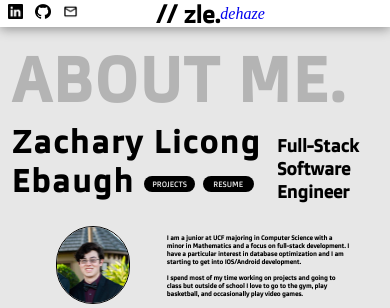
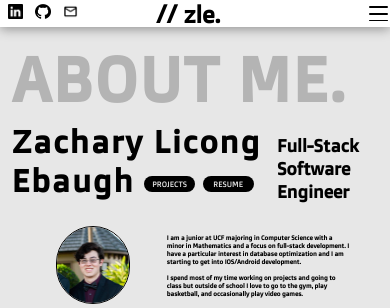
Before and after one commit to ZacharyEbaugh/portfolioWebpage, a PHP site: page / in a window 390 px wide. Shown: the top 308 px of the page. Run offline with PHP 8.4, Linux system fonts and the light colour scheme.

Commit message:
Hamburger button no functionality

```diff
--- a/index.css
+++ b/index.css
@@ -138,12 +138,41 @@ body {
     font-size: 4.5vw;
 }
 
+.hamburger-menu {
+    display: flex;
+    flex-flow: column wrap;
+    justify-content: space-between;
+    height: 4.21vw;
+    width: 5vw;
+    margin-left: 38%;
+    cursor: pointer;
+}
+
+.hamburger-menu .bar {
+    height: 0.5vw;
+    background: black;
+    border-radius: 2vw;
+    margin: 0.1vw 0vw;
+    transform-origin: left;
+    transition: all 0.4s;
+}
+
+.hamburger-menu:hover .top {
+    transform: rotate(45deg);
+}
+
+.hamburger-menu:hover .middle {
+    opacity: 0;
+}
+
+.hamburger-menu:hover .bottom {
+    transform: rotate(-45deg);
+}
+
 
 /* ========== About Me(Scroll Down) ==========*/
 
 .aboutMeDescription {
-    /* margin-top: 10%; */
-    /* background-color: white; */
     height: 47vw;
 }
 
--- a/index.html
+++ b/index.html
@@ -21,8 +21,10 @@
                 <div class="pageTitle ">
                     <h1>// zle.</h1>
                 </div>
-                <div class="sideBarButton ">
-                    <a href="# " class="menu_icon "><i class="material-icons ">dehaze</i></a>
+                <div class="hamburger-menu ">
+                    <div class="bar top "></div>
+                    <div class="bar middle "></div>
+                    <div class="bar bottom "></div>
                 </div>
             </div>
                 <div class="aboutMe ">
```
